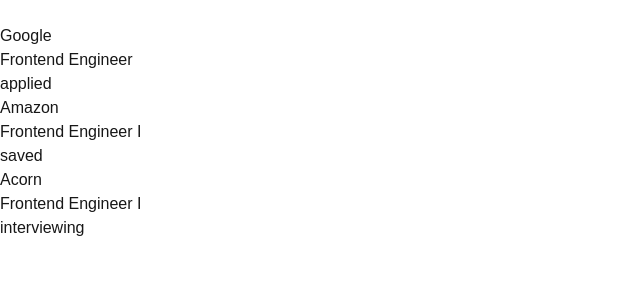
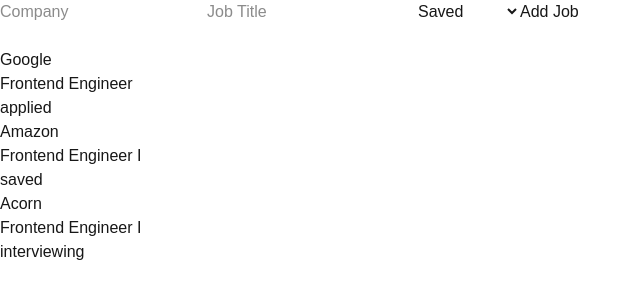
Before and after one commit to andrewlit10/ai-job-tracker, a Next.js app: page /jobs in a window 1280 px wide. Shown: the top 300 px of the page, without its empty margins (0-641 px from the left). Built offline with nearby package versions, Linux system fonts and the light colour scheme.

Commit message:
add job creation functionality

```diff
--- a/src/app/jobs/page.tsx
+++ b/src/app/jobs/page.tsx
@@ -1,17 +1,66 @@
 "use client";
 import { useState } from "react";
 import { mockJobs } from "@/lib/mockJobs";
+import { JobStatus } from "@/types/job";
 
 export default function JobsPage() {
   const [query, setQuery] = useState("");
+  const [jobs, setJobs] = useState(mockJobs);
+  const [company, setCompany] = useState("");
+  const [title, setTitle] = useState("");
+  const [status, setStatus] = useState<JobStatus>("saved");
+
   const normalizedQuery = query.toLowerCase().trim();
-  const filteredJobs = mockJobs.filter(
+  const filteredJobs = jobs.filter(
     (job) =>
       job.title.toLowerCase().includes(normalizedQuery) ||
       job.company.toLowerCase().includes(normalizedQuery),
   );
+
+  function addNewJob(e: any) {
+    e.preventDefault();
+    if (!company || !title) return;
+    const newJob = {
+      id: crypto.randomUUID(),
+      company: company,
+      title: title,
+      location: "",
+      status: status,
+      description: "",
+      createdAt: new Date().toISOString(),
+    };
+
+    setJobs([newJob, ...jobs]);
+    setCompany("");
+    setTitle("");
+    setStatus("saved");
+  }
+
   return (
     <main>
+      <form onSubmit={addNewJob}>
+        <input
+          value={company}
+          onChange={(e) => setCompany(e.target.value)}
+          placeholder="Company"
+        />
+        <input
+          value={title}
+          onChange={(e) => setTitle(e.target.value)}
+          placeholder="Job Title"
+        />
+        <select
+          value={status}
+          onChange={(e) => setStatus(e.target.value as JobStatus)}
+        >
+          <option value="saved">Saved</option>
+          <option value="applied">Applied</option>
+          <option value="interviewing">Interviewing</option>
+          <option value="offer">Offer</option>
+          <option value="rejected">Rejected</option>
+        </select>
+        <button type="submit">Add Job</button>
+      </form>
       <input value={query} onChange={(e) => setQuery(e.target.value)} />
       {filteredJobs.map((job) => (
         <div key={job.id}>
```
